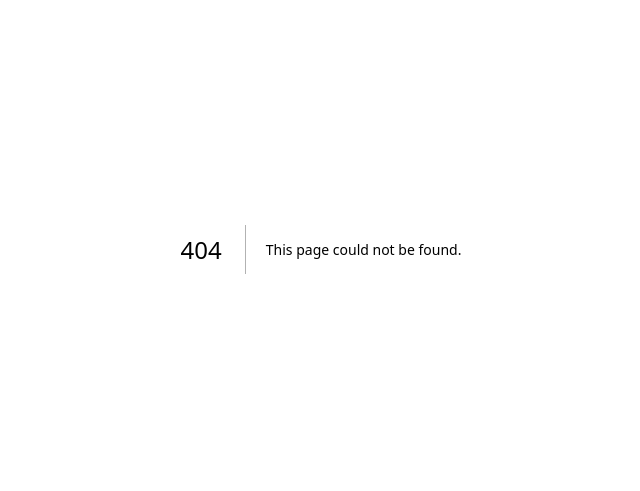
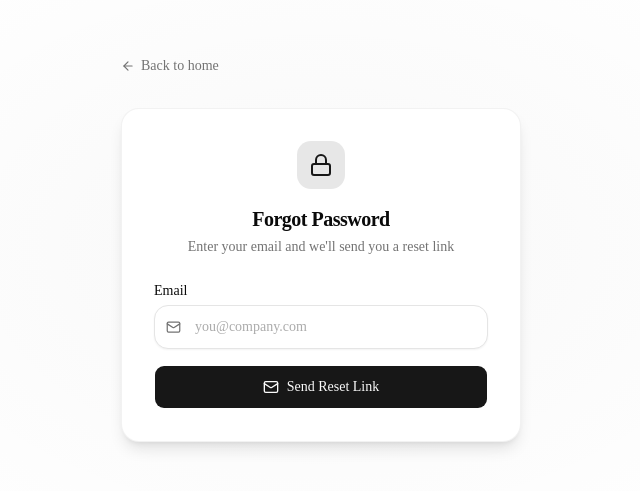
Before and after one commit to Prakshit0902/recruitex, a Next.js app in the folder frontend/: page /reset-password in a window 1280 px wide. Before the commit this address had no page. Shown: the part 151-642 px from the top of the page, without its empty margins (319-959 px from the left). Built offline with nearby package versions, Linux system fonts and the light colour scheme.

Commit message:
wire up companies routing and password reset flow

```diff
--- /dev/null
+++ b/frontend/src/app/companies/[id]/page.tsx
@@ -0,0 +1,14 @@
+import CompanyDetailSection from "@/components/sections/CompanyDetailSection"
+
+export async function generateMetadata({ params }: { params: Promise<{ id: string }> }) {
+  const { id } = await params
+  return {
+    title: `Company #${id} — RecruiteX`,
+    description: "View company profile and open positions.",
+  }
+}
+
+export default async function CompanyDetailPage({ params }: { params: Promise<{ id: string }> }) {
+  const { id } = await params
+  return <CompanyDetailSection companyId={id} />
+}
--- /dev/null
+++ b/frontend/src/app/companies/page.tsx
@@ -0,0 +1,10 @@
+import CompanyListSection from "@/components/sections/CompanyListSection"
+
+export const metadata = {
+  title: "Companies — RecruiteX",
+  description: "Discover top companies hiring now. Explore company profiles and open positions.",
+}
+
+export default function CompaniesPage() {
+  return <CompanyListSection />
+}
--- /dev/null
+++ b/frontend/src/app/reset-password/page.tsx
@@ -0,0 +1,19 @@
+import { Suspense } from "react"
+import ResetPasswordSection from "@/components/sections/ResetPasswordSection"
+
+export const metadata = {
+  title: "Reset Password — RecruiteX",
+  description: "Reset your RecruiteX account password.",
+}
+
+export default function ResetPasswordPage() {
+  return (
+    <Suspense fallback={
+      <div className="flex min-h-screen items-center justify-center">
+        <div className="size-8 animate-spin rounded-full border-2 border-primary border-t-transparent" />
+      </div>
+    }>
+      <ResetPasswordSection />
+    </Suspense>
+  )
+}
--- /dev/null
+++ b/frontend/src/components/sections/ResetPasswordSection.tsx
@@ -0,0 +1,156 @@
+"use client"
+
+import { useState, useRef } from "react"
+import { motion } from "framer-motion"
+import Link from "next/link"
+import { authApi } from "@/lib/api-client"
+import { Button } from "@/components/ui/button"
+import { Input } from "@/components/ui/input"
+import { Lock, Mail, ArrowLeft, Loader2, CheckCircle, Sparkles, Eye, EyeOff } from "lucide-react"
+import { useSearchParams } from "next/navigation"
+
+export default function ResetPasswordSection() {
+  const searchParams = useSearchParams()
+  const token = searchParams.get("token")
+  const [step, setStep] = useState<"email" | "reset" | "done">(token ? "reset" : "email")
+  const [email, setEmail] = useState("")
+  const [password, setPassword] = useState("")
+  const [showPassword, setShowPassword] = useState(false)
+  const [submitting, setSubmitting] = useState(false)
+  const [error, setError] = useState("")
+  const [message, setMessage] = useState("")
+  const ref = useRef<HTMLDivElement>(null)
+
+  const handleSendEmail = async (e: React.FormEvent) => {
+    e.preventDefault()
+    setError("")
+    if (!email) { setError("Enter your email"); return }
+    setSubmitting(true)
+    try {
+      const res = await authApi.forgotPassword(email)
+      setMessage(res.message || "Check your email for reset link")
+      setStep("done")
+    } catch (err: unknown) {
+      setError(err instanceof Error ? err.message : "Failed to send")
+    } finally {
+      setSubmitting(false)
+    }
+  }
+
+  const handleReset = async (e: React.FormEvent) => {
+    e.preventDefault()
+    setError("")
+    if (!password || password.length < 6) { setError("Password must be at least 6 characters"); return }
+    if (!token) { setError("Invalid reset link"); return }
+    setSubmitting(true)
+    try {
+      const res = await authApi.resetPassword(token, password)
+      setMessage(res.message || "Password reset successfully")
+      setStep("done")
+    } catch (err: unknown) {
+      setError(err instanceof Error ? err.message : "Reset failed")
+    } finally {
+      setSubmitting(false)
+    }
+  }
+
+  return (
+    <section ref={ref} className="relative overflow-hidden py-20 lg:py-28 min-h-screen flex items-center">
+      <div className="absolute inset-0 bg-[radial-gradient(ellipse_at_center,color-mix(in_oklch,var(--primary)_3%,transparent),transparent_70%)]" />
+
+      <div className="relative mx-auto w-full max-w-md px-4 sm:px-6">
+        <motion.div
+          initial={{ opacity: 0, y: 30 }}
+          animate={{ opacity: 1, y: 0 }}
+          transition={{ duration: 0.7 }}
+        >
+          <Link href="/" className="inline-flex items-center gap-1.5 text-sm text-muted-foreground hover:text-foreground transition-colors mb-8 group">
+            <ArrowLeft size={14} className="group-hover:-translate-x-1 transition-transform" />
+            Back to home
+          </Link>
+
+          <div className="rounded-2xl border border-border/50 bg-card p-6 sm:p-8 shadow-lg">
+            <div className="text-center mb-6">
+              <div className="flex justify-center mb-4">
+                <div className="flex size-12 items-center justify-center rounded-xl bg-primary/10 text-primary">
+                  {step === "done" ? <CheckCircle size={24} /> : <Lock size={24} />}
+                </div>
+              </div>
+              <h1 className="text-xl font-extrabold tracking-tight text-foreground">
+                {step === "email" ? "Forgot Password" : step === "reset" ? "Reset Password" : "Check your email"}
+              </h1>
+              <p className="text-sm text-muted-foreground mt-1">
+                {step === "email" ? "Enter your email and we'll send you a reset link" :
+                 step === "reset" ? "Enter your new password below" :
+                 message || "We've sent instructions to your email"}
+              </p>
+            </div>
+
+            {step === "email" && (
+              <form onSubmit={handleSendEmail} className="space-y-4">
+                <div>
+                  <label className="text-sm font-medium text-foreground mb-1 block">Email</label>
+                  <div className="relative">
+                    <Mail size={15} className="absolute left-3 top-1/2 -translate-y-1/2 text-muted-foreground" />
+                    <Input
+                      type="email"
+                      value={email}
+                      onChange={(e) => setEmail(e.target.value)}
+                      placeholder="you@company.com"
+                      className="pl-10 h-11"
+                    />
+                  </div>
+                </div>
+                {error && <p className="text-xs text-destructive bg-destructive/10 rounded-lg px-3 py-2">{error}</p>}
+                <Button type="submit" disabled={submitting} className="w-full h-11 gap-2">
+                  {submitting ? <Loader2 size={15} className="animate-spin" /> : <Mail size={15} />}
+                  Send Reset Link
+                </Button>
+              </form>
+            )}
+
+            {step === "reset" && (
+              <form onSubmit={handleReset} className="space-y-4">
+                <div>
+                  <label className="text-sm font-medium text-foreground mb-1 block">New Password</label>
+                  <div className="relative">
+                    <Lock size={15} className="absolute left-3 top-1/2 -translate-y-1/2 text-muted-foreground" />
+                    <Input
+                      type={showPassword ? "text" : "password"}
+                      value={password}
+                      onChange={(e) => setPassword(e.target.value)}
+                      placeholder="Min. 6 characters"
+                      className="pl-10 pr-10 h-11"
+                    />
+                    <button
+                      type="button"
+                      onClick={() => setShowPassword(!showPassword)}
+                      className="absolute right-3 top-1/2 -translate-y-1/2 text-muted-foreground hover:text-foreground"
+                    >
+                      {showPassword ? <EyeOff size={15} /> : <Eye size={15} />}
+                    </button>
+                  </div>
+                </div>
+                {error && <p className="text-xs text-destructive bg-destructive/10 rounded-lg px-3 py-2">{error}</p>}
+                <Button type="submit" disabled={submitting} className="w-full h-11 gap-2">
+                  {submitting ? <Loader2 size={15} className="animate-spin" /> : <Lock size={15} />}
+                  Reset Password
+                </Button>
+              </form>
+            )}
+
+            {step === "done" && (
+              <div className="text-center">
+                <Link href="/">
+                  <Button className="mt-2 gap-2 rounded-full">
+                    Back to Home
+                  </Button>
+                </Link>
+              </div>
+            )}
+          </div>
+        </motion.div>
+      </div>
+    </section>
+  )
+}
```
